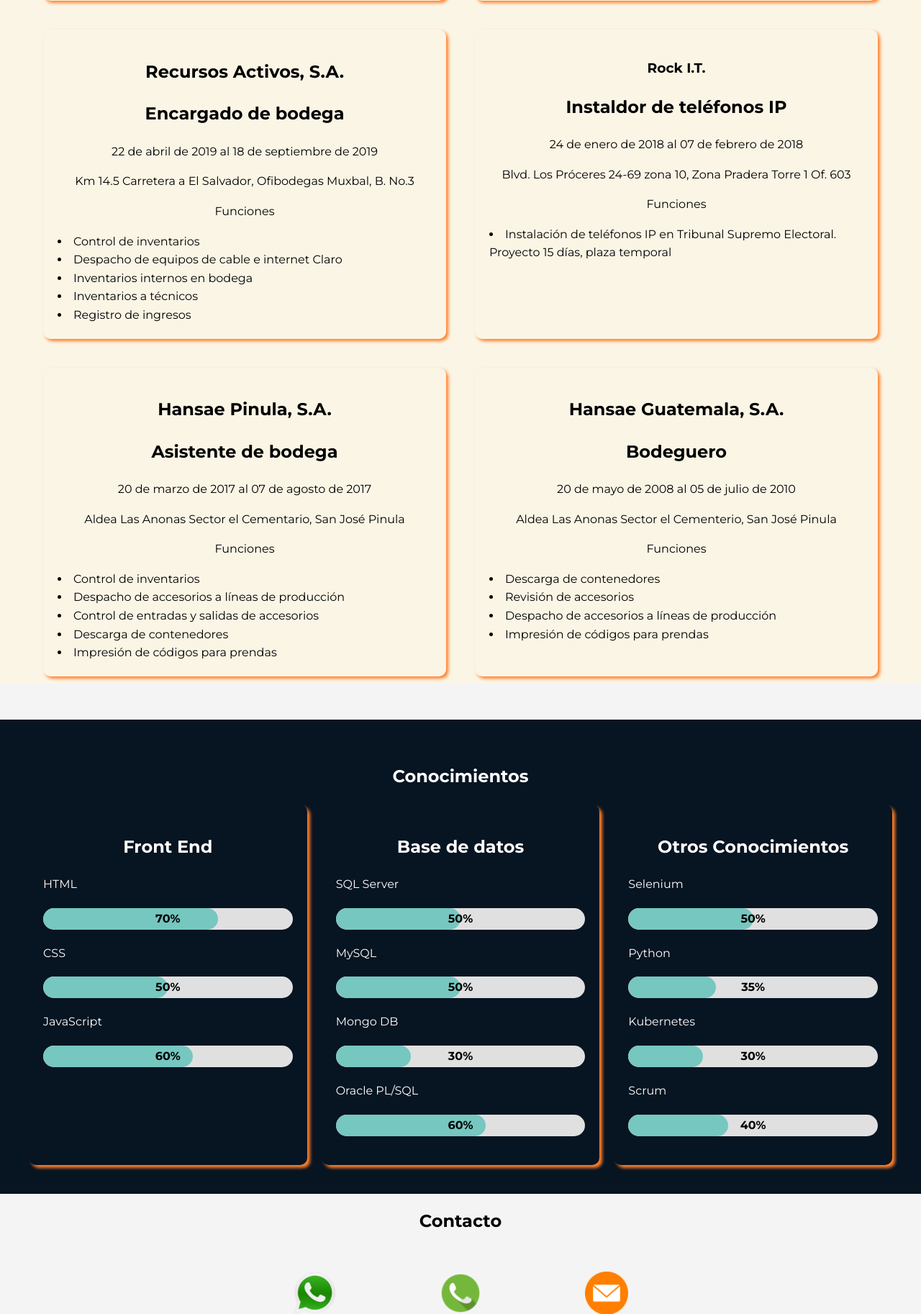
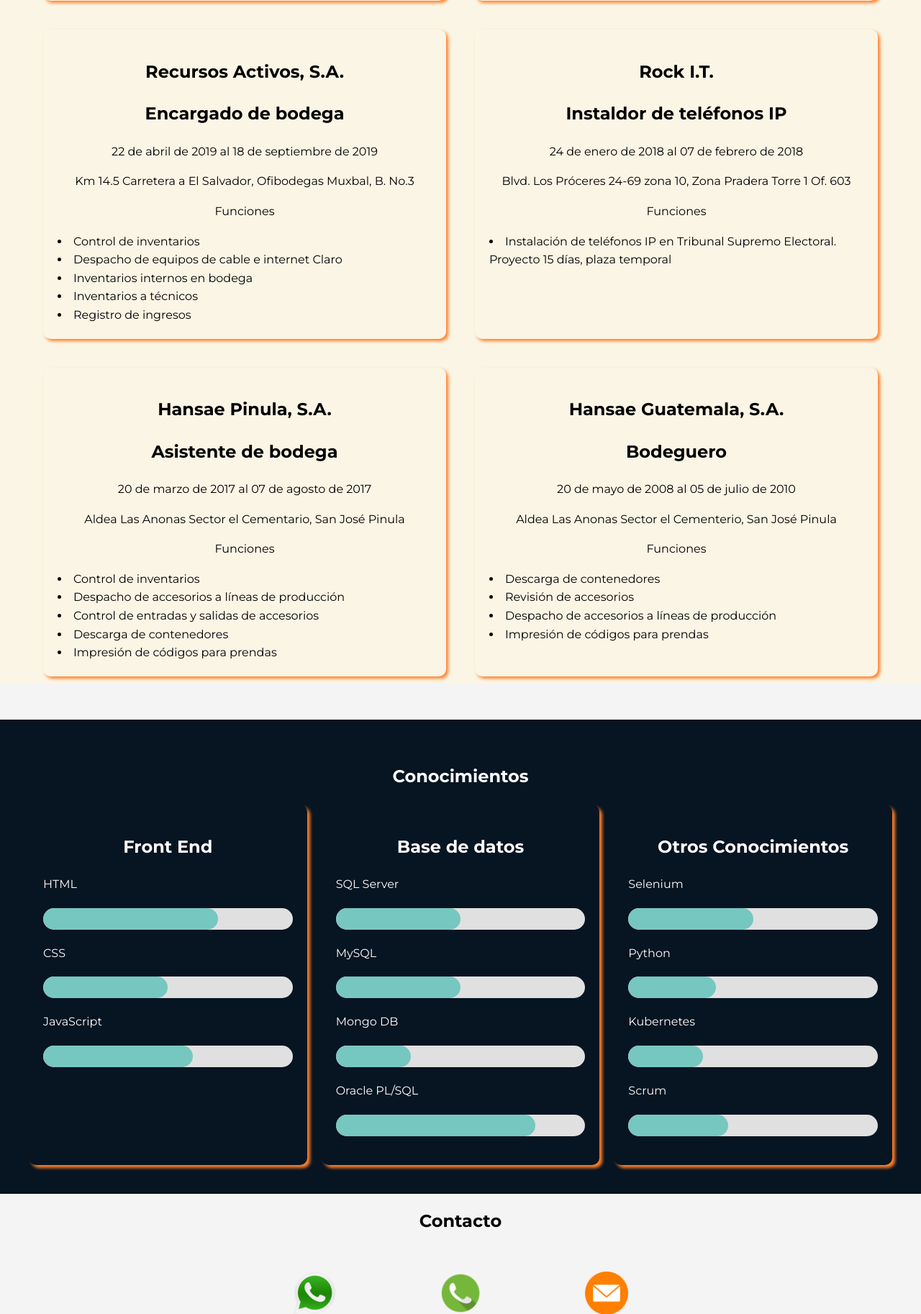
Before and after one commit to jvasquezg3/CvWeb, a Flask app: page / in a window 1280 px wide. Shown: the part 2163-3989 px from the top of the page at 72% size. Run offline with Flask 3, Linux system fonts and the light colour scheme.

Commit message:
Add files via upload

```diff
--- a/templates/index.html
+++ b/templates/index.html
@@ -163,7 +163,7 @@
                 </div>
                 <div class="job">
                     <div class="titulos">
-                        <h3>Rock I.T.</h3>
+                        <h2>Rock I.T.</h2>
                         <h2>Instaldor de teléfonos IP</h2>
                         <p>24 de enero de 2018 al 07 de febrero de 2018</p>
                         <p>Blvd. Los Próceres 24-69 zona 10, Zona Pradera Torre 1 Of. 603</p>
@@ -216,19 +216,19 @@
             <h2>Front End</h2>
                 <div class="lenguaje"><span>HTML</span>
                     <div class="progress-container">
-                        <div class="progress-text">70%</div>
+                        <!--<div class="progress-text">70%</div>-->
                         <div class="progress-bar" data-percentage="70"></div>
                     </div>
                 </div>
             <div class="lenguaje"><span>CSS</span>
                 <div class="progress-container">
-                    <div class="progress-text">50%</div>
+                    <!--<div class="progress-text">50%</div>-->
                     <div class="progress-bar" data-percentage="50"></div>
                 </div>
             </div>
             <div class="lenguaje"><span>JavaScript</span>
                 <div class="progress-container">
-                    <div class="progress-text">60%</div>
+                    <!--<div class="progress-text">60%</div>-->
                     <div class="progress-bar" data-percentage="60"></div>
                 </div>
             </div>
@@ -237,26 +237,26 @@
             <h2>Base de datos</h2>
                 <div class="lenguaje"><span>SQL Server</span>
                     <div class="progress-container">
-                        <div class="progress-text">50%</div>
+                        <!--<div class="progress-text">50%</div>-->
                         <div class="progress-bar" data-percentage="50"></div>
                     </div>
                 </div>
             <div class="lenguaje"><span>MySQL</span>
                 <div class="progress-container">
-                    <div class="progress-text">50%</div>
+                    <!--<div class="progress-text">50%</div>-->
                     <div class="progress-bar" data-percentage="50"></div>
                 </div>
             </div>
             <div class="lenguaje"><span>Mongo DB</span>
                 <div class="progress-container">
-                    <div class="progress-text">30%</div>
+                    <!--<div class="progress-text">30%</div>-->
                     <div class="progress-bar" data-percentage="30"></div>
                 </div>
             </div>
             <div class="lenguaje"><span>Oracle PL/SQL</span>
                 <div class="progress-container">
-                    <div class="progress-text">60%</div>
-                    <div class="progress-bar" data-percentage="60"></div>
+                    <!--<div class="progress-text">60%</div>-->
+                    <div class="progress-bar" data-percentage="80"></div>
                 </div>
             </div>
     </div>
@@ -264,25 +264,25 @@
         <h2>Otros Conocimientos</h2>
             <div class="lenguaje"><span>Selenium</span>
                 <div class="progress-container">
-                    <div class="progress-text">50%</div>
+                    <!--<div class="progress-text">50%</div>-->
                     <div class="progress-bar" data-percentage="50"></div>
                 </div>
             </div>
             <div class="lenguaje"><span>Python</span>
                 <div class="progress-container">
-                    <div class="progress-text">35%</div>
+                    <!--<div class="progress-text">35%</div>-->
                     <div class="progress-bar" data-percentage="35"></div>
                 </div>
             </div>
             <div class="lenguaje"><span>Kubernetes</span>
                 <div class="progress-container">
-                    <div class="progress-text">30%</div>
+                    <!--<div class="progress-text">30%</div>-->
                     <div class="progress-bar" data-percentage="30"></div>
                 </div>
             </div>
             <div class="lenguaje"><span id="cntitulo">Scrum</span>
                 <div class="progress-container">
-                    <div class="progress-text">40%</div>
+                    <!--<div class="progress-text">40%</div>-->
                     <div class="progress-bar" data-percentage="40"></div>
                 </div>
             </div>
```
